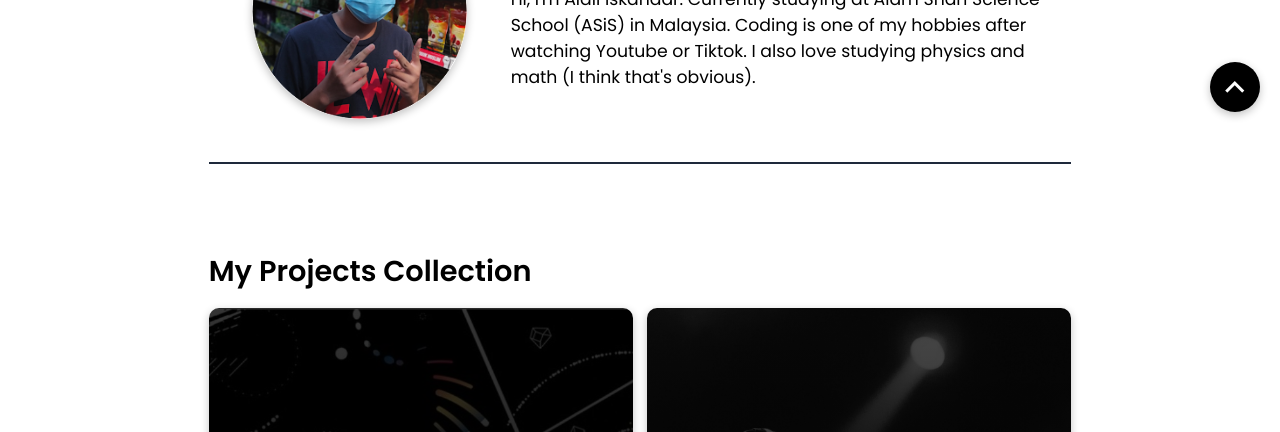
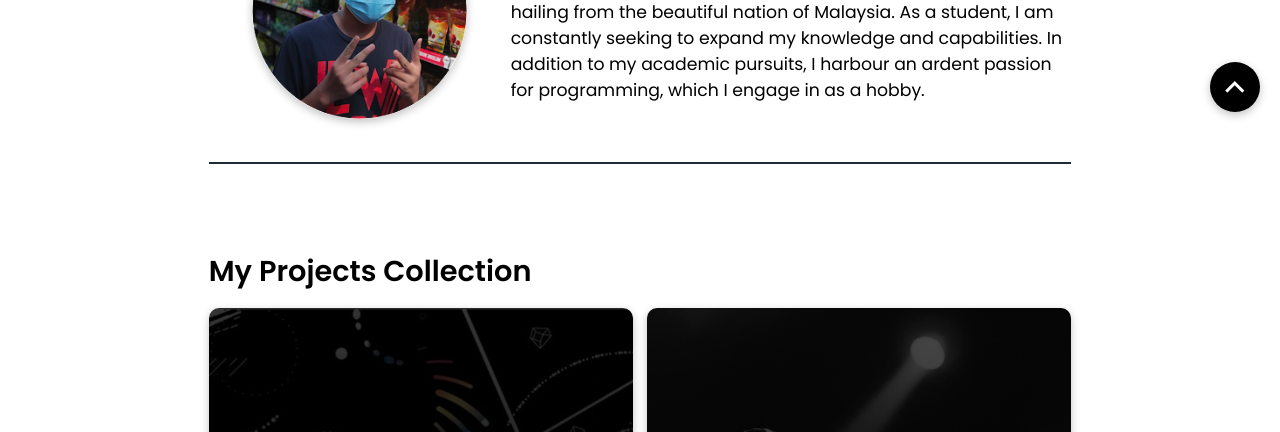
Before and after one commit to aidil-sekandar/portfolio-old, a plain HTML site: page index.html in a window 1280 px wide. Shown: the part 668-1100 px from the top of the page. Drawn offline with nearby package versions, Linux system fonts and the light colour scheme.

Commit message:
Update index.html

```diff
--- a/index.html
+++ b/index.html
@@ -69,7 +69,7 @@
           <div class="about-col-2">
             <div class="about-col-2-texts">
               <h2>Aidil Iskandar</h2>
-              <p>Hi, I'm Aidil Iskandar. Currently studying at Alam Shah Science School (ASiS) in Malaysia. Coding is one of my hobbies after watching Youtube or Tiktok. I also love studying physics and math (I think that's obvious).</p>
+              <p>Greetings! My name is Aidil Iskandar, a 17-year-old teenager hailing from the beautiful nation of Malaysia. As a student, I am constantly seeking to expand my knowledge and capabilities. In addition to my academic pursuits, I harbour an ardent passion for programming, which I engage in as a hobby.</p>
             </div>
           </div>
         </div>
```
